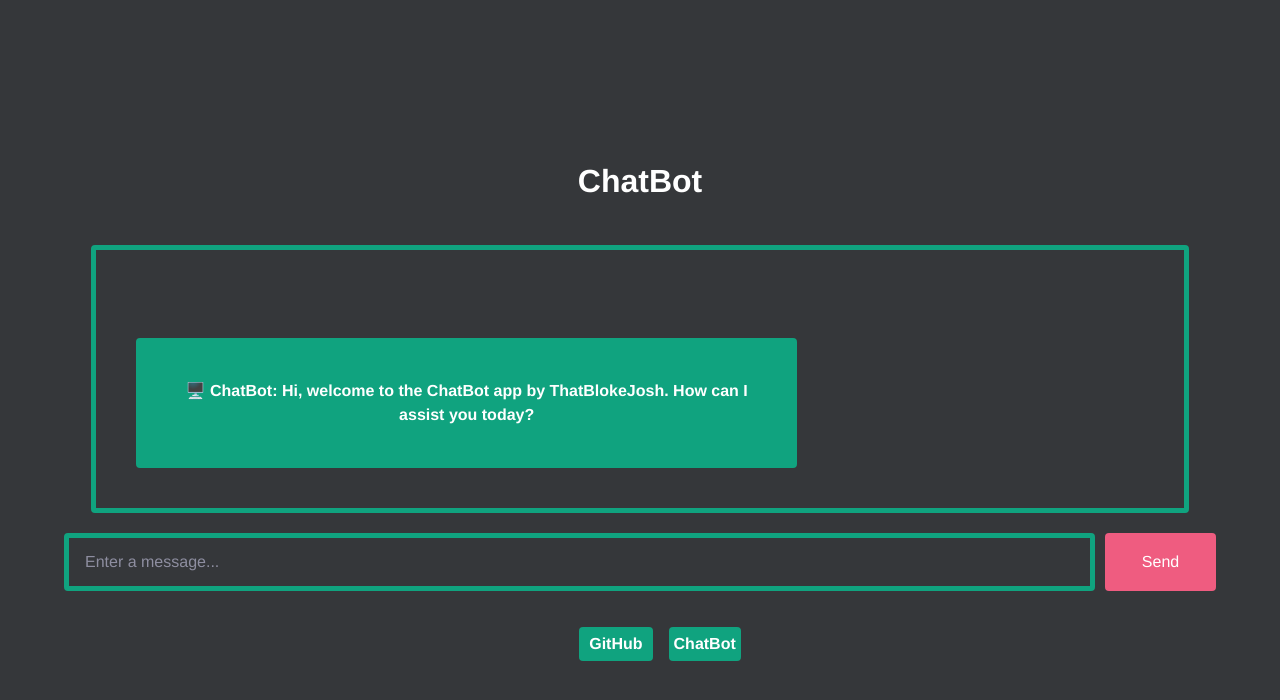
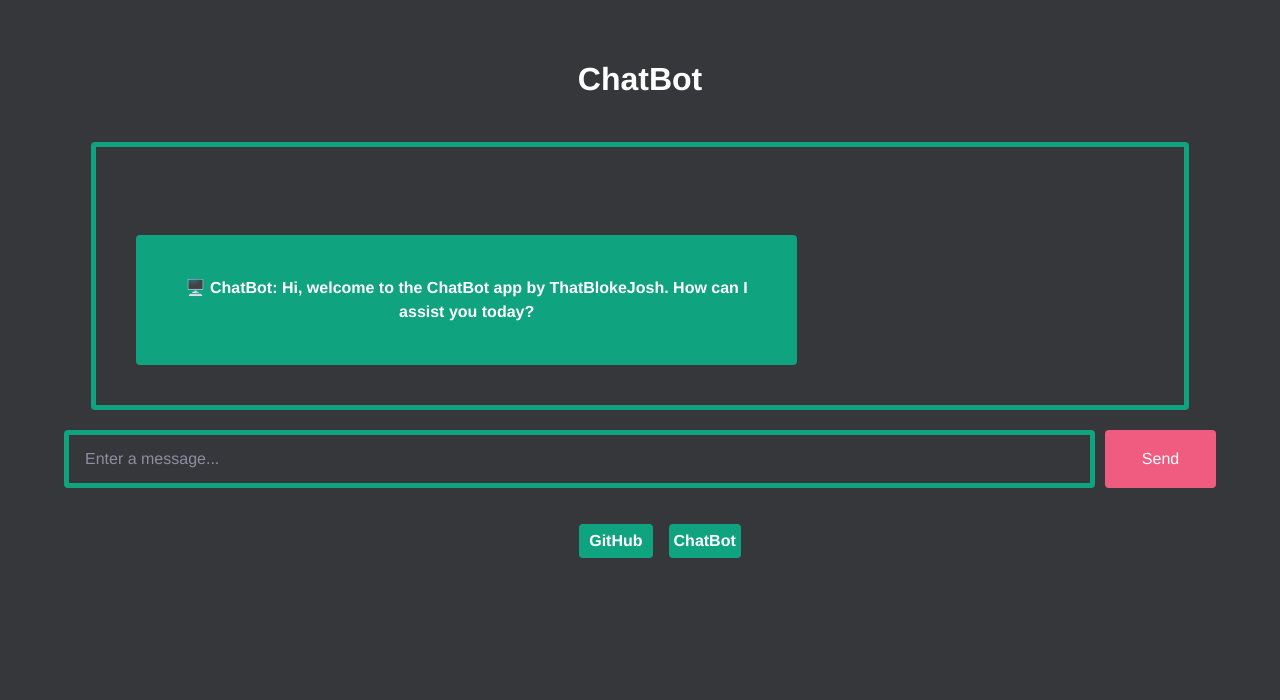
Before and after one commit to ThatBlokeJosh/ChatBot, a Flask app: page /guest/1 in a window 1280 px wide. Shown: the top 700 px of the page. Run offline with Flask 2, Linux system fonts and the light colour scheme; some web fonts are replaced.

Commit message:
Minor CSS tweaks

```diff
--- a/static/main.css
+++ b/static/main.css
@@ -40,7 +40,7 @@ main {
   box-sizing: border-box;
   margin: auto 0;
   left: 50%;
-  margin-top: 10%;
+  margin-top: 2%;
 }
 
 .icon {
```
